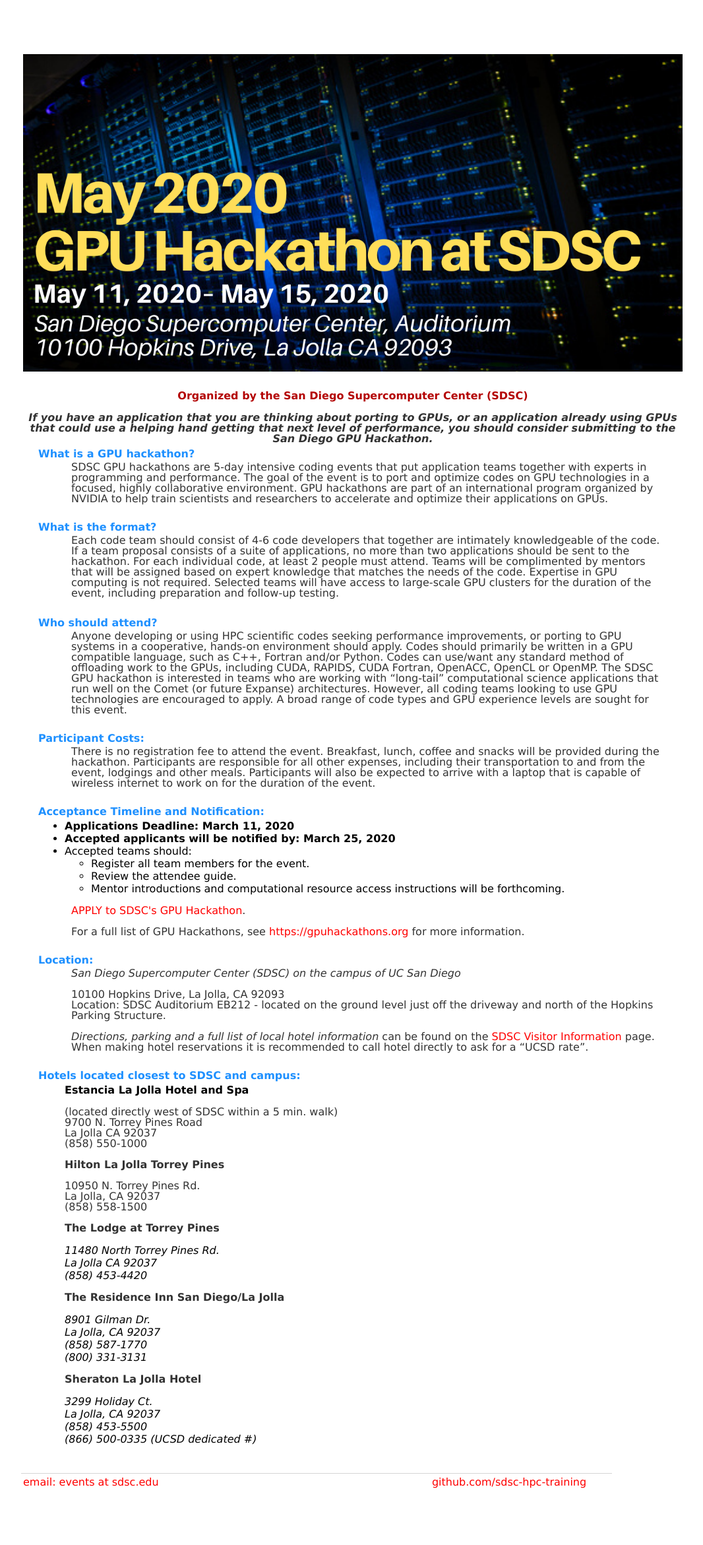
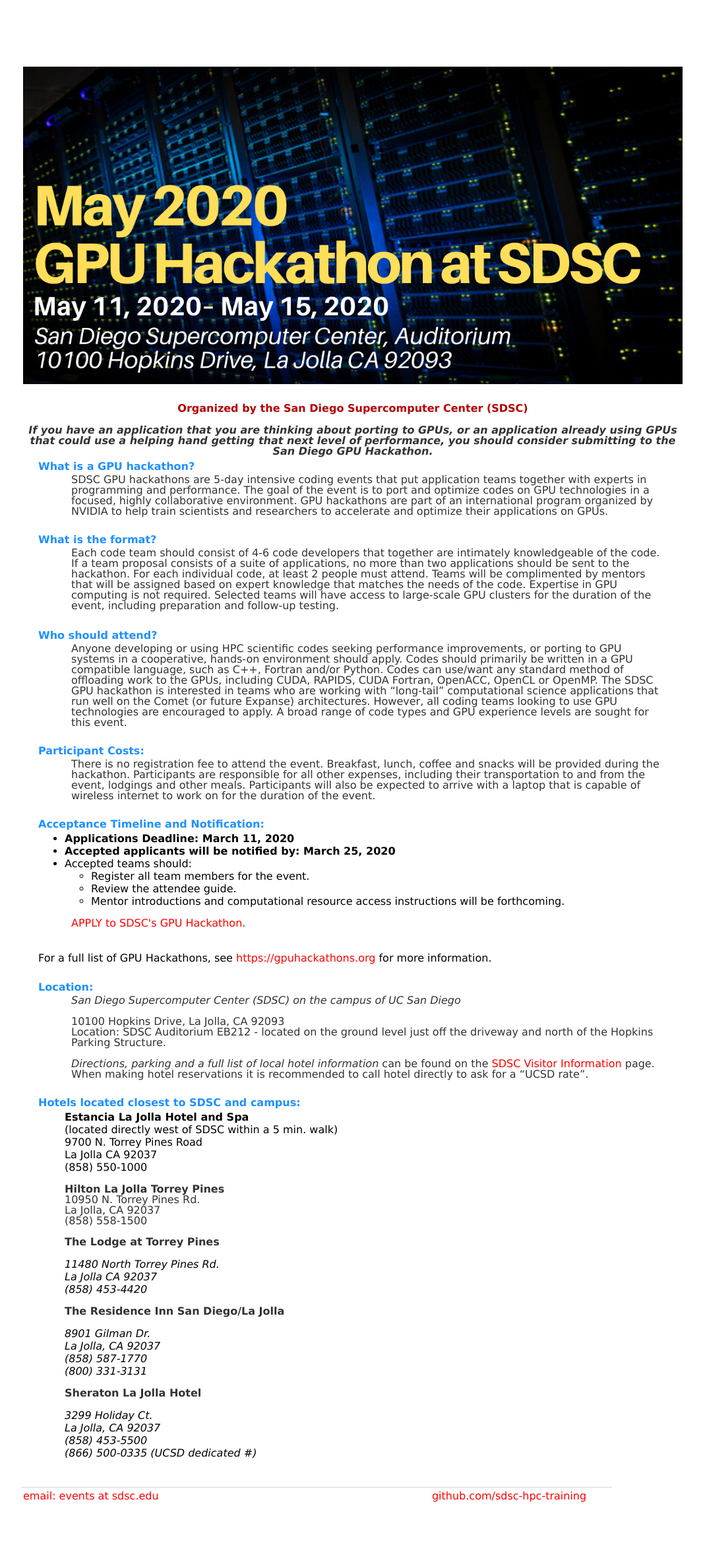
Before and after one commit to sdsc-hpc-training/sdsc-hpc-training.github.io, a Jekyll site: the page built from gpuhackathon/index.html, in a window 1280 px wide. Shown: the whole page at 66% size, without its empty margins (160-1226 px from the left). Built offline with Jekyll 4.4.1, drawn with Linux system fonts in a browser that asks for light colours; before the commit the page ends 2320 px from its top, so only the background shows below that.

Commit message:
Update index.html

```diff
--- a/gpuhackathon/index.html
+++ b/gpuhackathon/index.html
@@ -16,7 +16,7 @@
 that next level of performance, you should consider submitting to the
 San Diego GPU Hackathon.</b></p>
 </td></tr>
-<br>
+<br></br>
 <tr><td align='center' valign='top'>
 <table border=0 width=96% align="center">
   <tr><td align='left' valign='top'>
@@ -93,8 +93,8 @@
     </ul>
     <p id="paral"><a href="https://gpuhackathons.org/form/register?hackathon_which_event=253">APPLY to SDSC's GPU Hackathon</a>.</p>
 
-      <p id="paral">For a full list of GPU Hackathons, see <a http="https://gpuhackathons.org/">https://gpuhackathons.org</a>
-      for more information.</p>
+      <br id="paral">For a full list of GPU Hackathons, see <a http="https://gpuhackathons.org/">https://gpuhackathons.org</a>
+      for more information.</br>
   </td></tr>
   <tr><td align='left' valign='top'>&nbsp;   </td></tr>
   <tr><td align='left' valign='top'>
@@ -123,7 +123,7 @@
   <p> </p>
   <blockquote>
   <b>Estancia La Jolla Hotel and Spa </b>
-  <p class="hoteladdr">
+  <br class="hoteladdr">
     (located directly west of SDSC within a 5 min. walk)<br>
     9700 N. Torrey Pines Road <br>
   La Jolla CA 92037<br>
@@ -131,7 +131,7 @@
   </p>
   <p>
   <b>Hilton La Jolla Torrey Pines</b>
-  <p class="hoteladdr">
+  <br class="hoteladdr">
     10950 N. Torrey Pines Rd.<br>
   La Jolla, CA 92037<br>
   (858) 558-1500<br>
```
